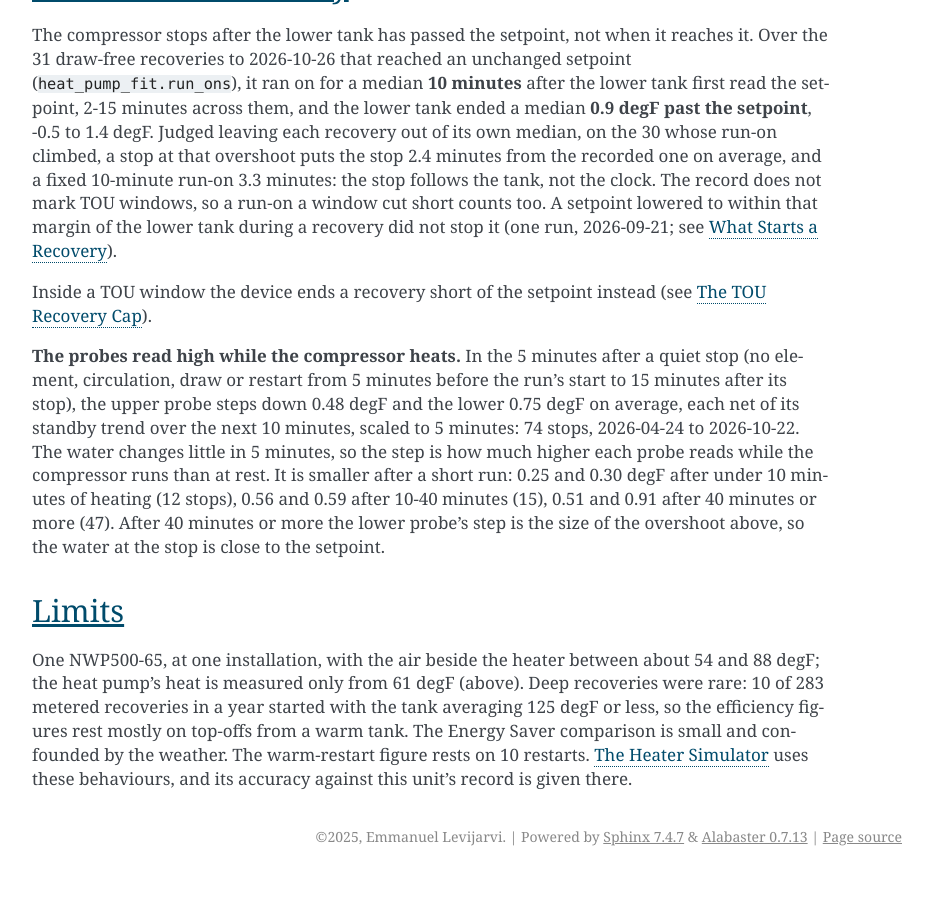
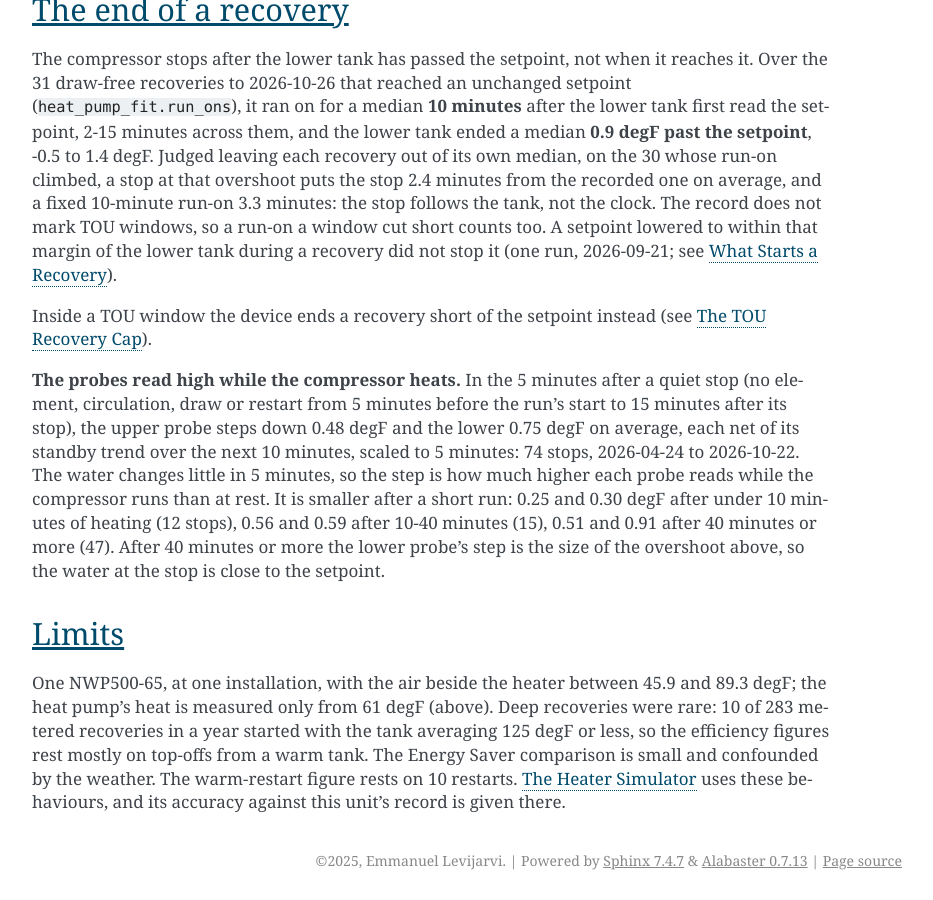
Before and after one commit to eman/nwp500-python, a Sphinx documentation site: the page built from docs/explanation/recovery-speed.rst, in a window 1280 px wide and 900 px high, scrolled down 7239 px. Shown: the whole window, without its empty margins (338-1271 px from the left). Built offline with Sphinx 7.4.7, drawn with Linux system fonts in a browser that asks for light colours; before the commit the page ends 8115 px from its top, so only the background shows below that; some of the changed text lies outside the part shown.

```diff
--- a/docs/explanation/recovery-speed.rst
+++ b/docs/explanation/recovery-speed.rst
@@ -521,8 +522,8 @@ Limits
 ======
 
 One NWP500-65, at one installation, with the air beside the heater
-between about 54 and 88 degF; the heat pump's heat is measured only
-from 61 degF (above). Deep recoveries were rare: 10 of 283
+between 45.9 and 89.3 degF; the heat pump's heat is measured only from
+61 degF (above). Deep recoveries were rare: 10 of 283
 metered recoveries in a year started with the tank averaging 125 degF
 or less, so the efficiency figures rest mostly on top-offs from a warm
 tank. The Energy Saver comparison is small and confounded by the
--- a/docs/reference/simulator-inputs.rst
+++ b/docs/reference/simulator-inputs.rst
@@ -798,8 +798,8 @@ the one seen over the retrains from 2026-08-08 to 2026-10-18.
        recoveries
        (:doc:`/explanation/recovery-speed`). Below 61 degF of air
        the record measures no heat (its draw detector began
-       2026-04-16), and the plane is carried on, said
-       ``heat_map_out_of_domain``.
+       2026-04-16), and the plane is carried on: a run whose mean
+       air is under it says ``heat_map_out_of_domain``.
      - First fitted 2026-10-26
    * - ``compressor.power_w`` and its slopes
      - 408.9 W at 65 degF air and 120 degF water; +1.02 per degF of
```
Also changed, not shown: other parts of docs/explanation/recovery-speed.rst (+3 -2 lines).
